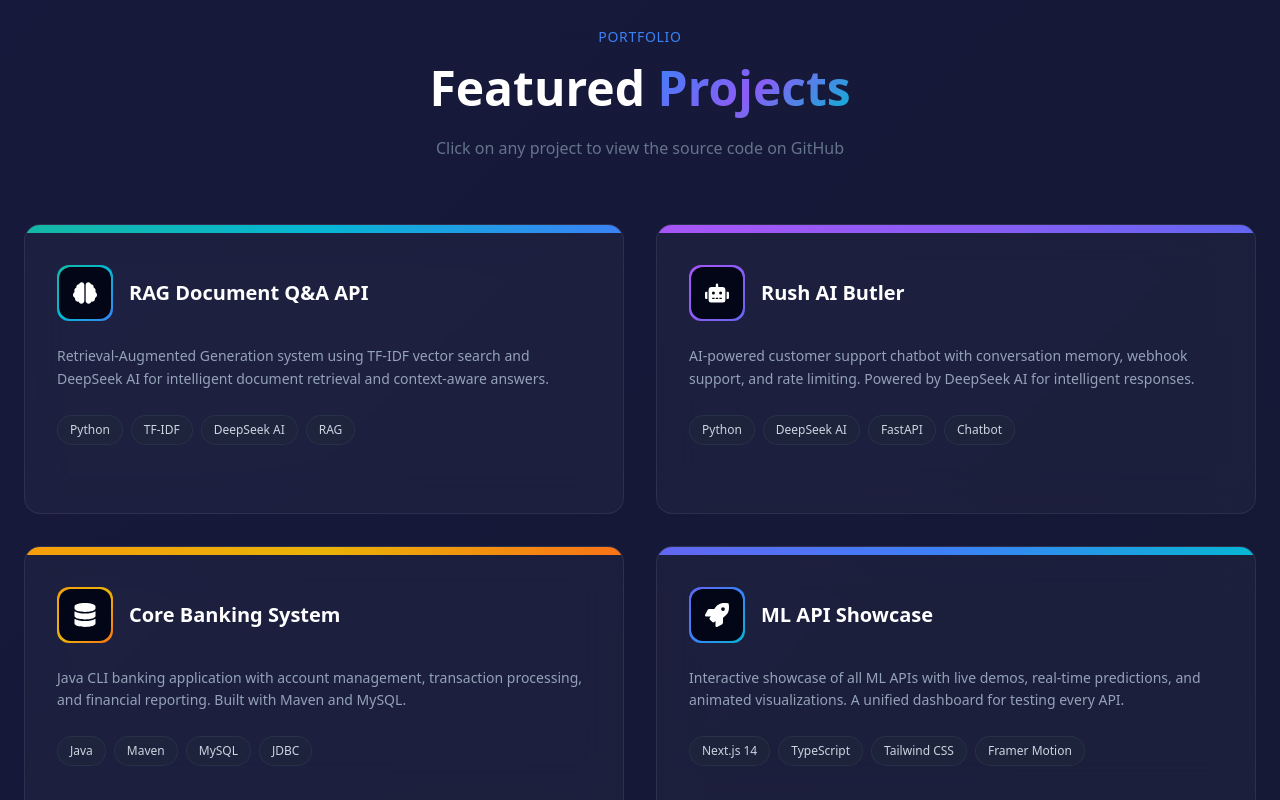
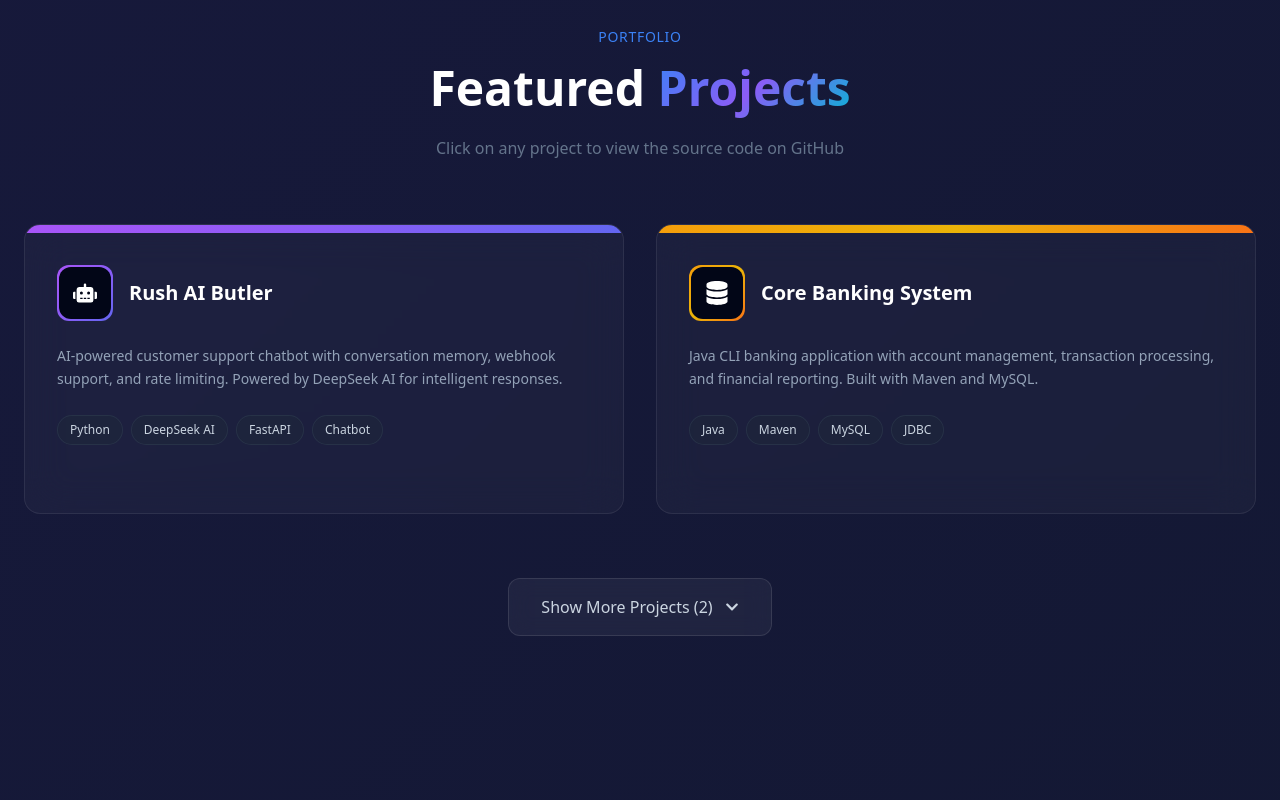
Before and after one commit to emmanalcazarjr-ops/portfolio, a Next.js app: page / in a window 1280 px wide. Shown: the part 2000-2800 px from the top of the page. Built offline with nearby package versions, Linux system fonts and the light colour scheme.

Commit message:
Remove deleted Vercel projects from portfolio data and blog links

```diff
--- a/app/data/index.ts
+++ b/app/data/index.ts
@@ -1,7 +1,7 @@
 import {
   FaGithub, FaLinkedin, FaEnvelope, FaExternalLinkAlt,
-  FaRocket, FaCode, FaBrain, FaShieldAlt,
-  FaChartLine, FaRobot, FaDatabase, FaJava, FaPython,
+  FaRocket, FaCode, FaShieldAlt,
+  FaRobot, FaDatabase, FaJava, FaPython,
   FaCalendar, FaClock, FaTag
 } from 'react-icons/fa'
 import {
@@ -51,62 +51,6 @@ export interface SocialLink {
 
 export const projects: Project[] = [
   {
-    title: 'Fraud Detection System',
-    description: 'Real-time fraud detection using scikit-learn Random Forest model with 98.6% accuracy. Features include transaction analysis, risk scoring, and detailed risk factor breakdown.',
-    tech: ['Python', 'scikit-learn', 'joblib', 'Vercel'],
-    github: 'https://github.com/emmanalcazarjr-ops/fraud-api',
-    live: 'https://fraud-api-ten.vercel.app',
-    icon: FaShieldAlt,
-    gradient: 'from-blue-500 via-cyan-500 to-teal-500',
-    badge: '98.6% Accuracy',
-  },
-  {
-    title: 'Credit Risk Predictor',
-    description: 'Deep learning model using TensorFlow to predict credit risk scores. Features include loan default probability, risk categorization, and financial health assessment.',
-    tech: ['Python', 'TensorFlow', 'Deep Learning', 'Vercel'],
-    github: 'https://github.com/emmanalcazarjr-ops/credit-api',
-    live: 'https://credit-api-zeta.vercel.app',
-    icon: FaChartLine,
-    gradient: 'from-orange-500 via-red-500 to-pink-500',
-  },
-  {
-    title: 'Stock Price Predictor',
-    description: 'PyTorch-based LSTM model for stock price prediction. Features include technical indicators, trend analysis, and multi-day forecasting.',
-    tech: ['Python', 'PyTorch', 'LSTM', 'Vercel'],
-    github: 'https://github.com/emmanalcazarjr-ops/stock-api',
-    live: 'https://stock-api-phi-jet.vercel.app',
-    icon: FaChartLine,
-    gradient: 'from-green-500 via-emerald-500 to-teal-500',
-  },
-  {
-    title: 'Customer Churn Predictor',
-    description: 'Machine learning model with SHAP explainability to predict customer churn. Features include risk factors, retention strategies, and feature importance analysis.',
-    tech: ['Python', 'scikit-learn', 'SHAP', 'Vercel'],
-    github: 'https://github.com/emmanalcazarjr-ops/churn-api',
-    live: 'https://churn-api-zeta.vercel.app',
-    icon: FaBrain,
-    gradient: 'from-yellow-500 via-orange-500 to-red-500',
-  },
-  {
-    title: 'Sentiment Analysis Tool',
-    description: 'NLP-powered sentiment analysis API using TextBlob and DeepSeek AI. Features include emotion detection, confidence scoring, and multi-language support.',
-    tech: ['Python', 'TextBlob', 'DeepSeek AI', 'Vercel'],
-    github: 'https://github.com/emmanalcazarjr-ops/sentiment-api',
-    live: 'https://sentiment-api-nine.vercel.app',
-    icon: FaRobot,
-    gradient: 'from-pink-500 via-rose-500 to-red-500',
-  },
-  {
-    title: 'RAG Document Q&A API',
-    description: 'Retrieval-Augmented Generation system using TF-IDF vector search and DeepSeek AI for intelligent document retrieval and context-aware answers.',
-    tech: ['Python', 'TF-IDF', 'DeepSeek AI', 'RAG'],
-    github: 'https://github.com/emmanalcazarjr-ops/rag-qa-api',
-    live: 'https://rag-qa-api.vercel.app',
-    icon: FaBrain,
-    gradient: 'from-teal-500 via-cyan-500 to-blue-500',
-    featured: true,
-  },
-  {
     title: 'Rush AI Butler',
     description: 'AI-powered customer support chatbot with conversation memory, webhook support, and rate limiting. Powered by DeepSeek AI for intelligent responses.',
     tech: ['Python', 'DeepSeek AI', 'FastAPI', 'Chatbot'],
@@ -133,15 +77,6 @@ export const projects: Project[] = [
     gradient: 'from-red-500 via-orange-500 to-yellow-500',
   },
   {
-    title: 'Task Management System',
-    description: 'Full-stack task management application with CRUD operations, filtering, real-time status updates, and PostgreSQL database integration.',
-    tech: ['Next.js 14', 'TypeScript', 'PostgreSQL', 'Tailwind CSS'],
-    github: 'https://github.com/emmanalcazarjr-ops/task-management-system',
-    live: 'https://task-management-system-umber-three.vercel.app',
-    icon: FaCode,
-    gradient: 'from-cyan-500 via-blue-500 to-indigo-500',
-  },
-  {
     title: 'Core Banking System',
     description: 'Java CLI banking application with account management, transaction processing, and financial reporting. Built with Maven and MySQL.',
     tech: ['Java', 'Maven', 'MySQL', 'JDBC'],
@@ -149,25 +84,6 @@ export const projects: Project[] = [
     icon: FaDatabase,
     gradient: 'from-amber-500 via-yellow-500 to-orange-500',
     featured: true,
-  },
-  {
-    title: 'ML API Showcase',
-    description: 'Interactive showcase of all ML APIs with live demos, real-time predictions, and animated visualizations. A unified dashboard for testing every API.',
-    tech: ['Next.js 14', 'TypeScript', 'Tailwind CSS', 'Framer Motion'],
-    github: 'https://github.com/emmanalcazarjr-ops/ml-api-showcase',
-    live: 'https://ml-api-showcase.vercel.app',
-    icon: FaRocket,
-    gradient: 'from-indigo-500 via-blue-500 to-cyan-500',
-    featured: true,
-  },
-  {
-    title: 'Semantic Search API',
-    description: 'TF-IDF based semantic search engine with cosine similarity for intelligent document retrieval across categorized knowledge bases.',
-    tech: ['Python', 'TF-IDF', 'Cosine Similarity', 'Vercel'],
-    github: 'https://github.com/emmanalcazarjr-ops/semantic-search-api',
-    live: 'https://semantic-search-api-xi.vercel.app',
-    icon: FaCode,
-    gradient: 'from-emerald-500 via-green-500 to-teal-500',
   },
 ]
 
@@ -227,7 +143,7 @@ export const socialLinks: SocialLink[] = [
 ]
 
 export const stats = [
-  { label: 'Projects', value: 13, suffix: '+' },
+  { label: 'Projects', value: 4, suffix: '' },
   { label: 'Technologies', value: 15, suffix: '+' },
   { label: 'Certifications', value: 5, suffix: '' },
   { label: 'GitHub Repos', value: 15, suffix: '+' },
```
Also changed, not shown: public/blog/fraud-detection-scikit-learn.md (+3 -3 lines), public/blog/rag-tfidf-deepseek.md (+3 -3 lines).
